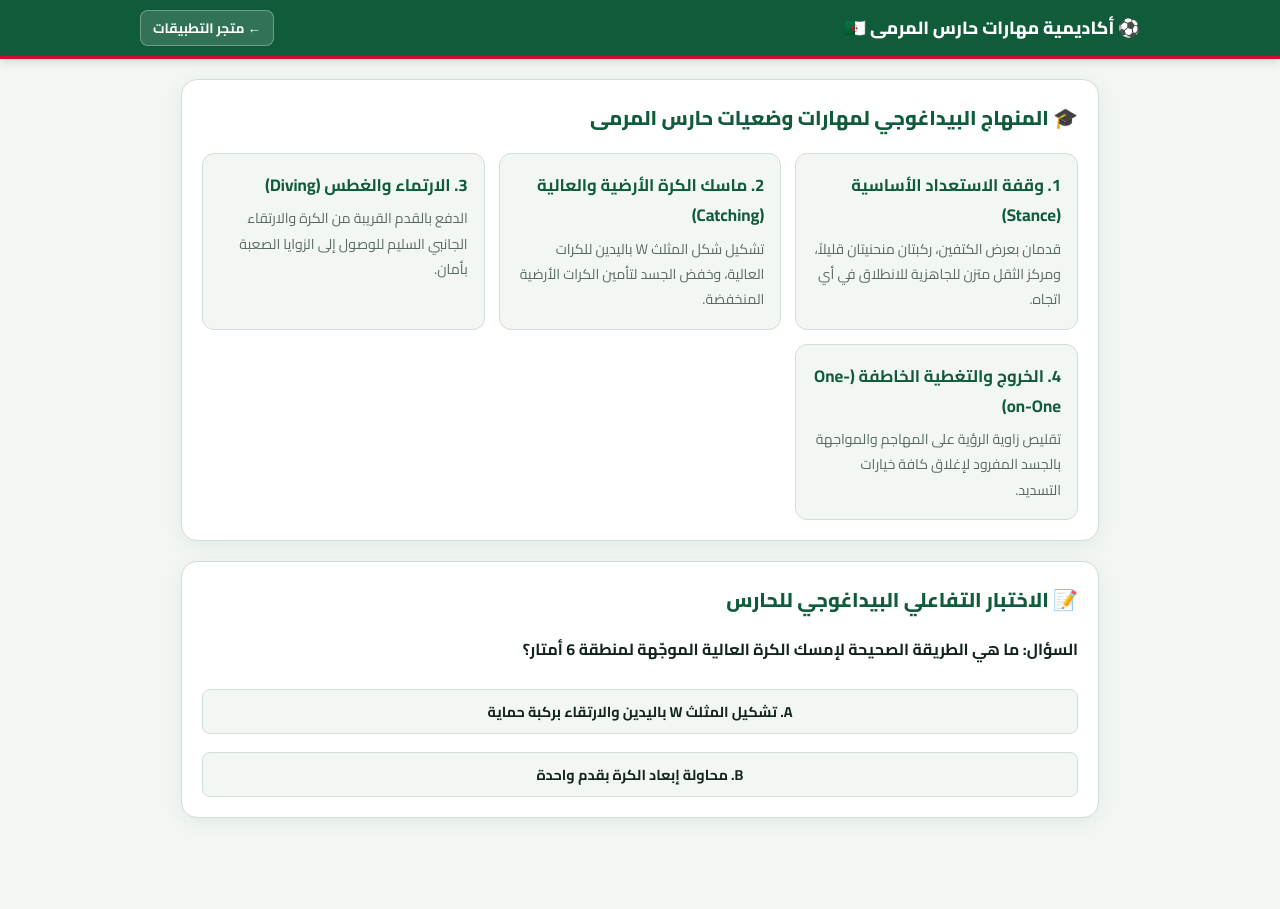
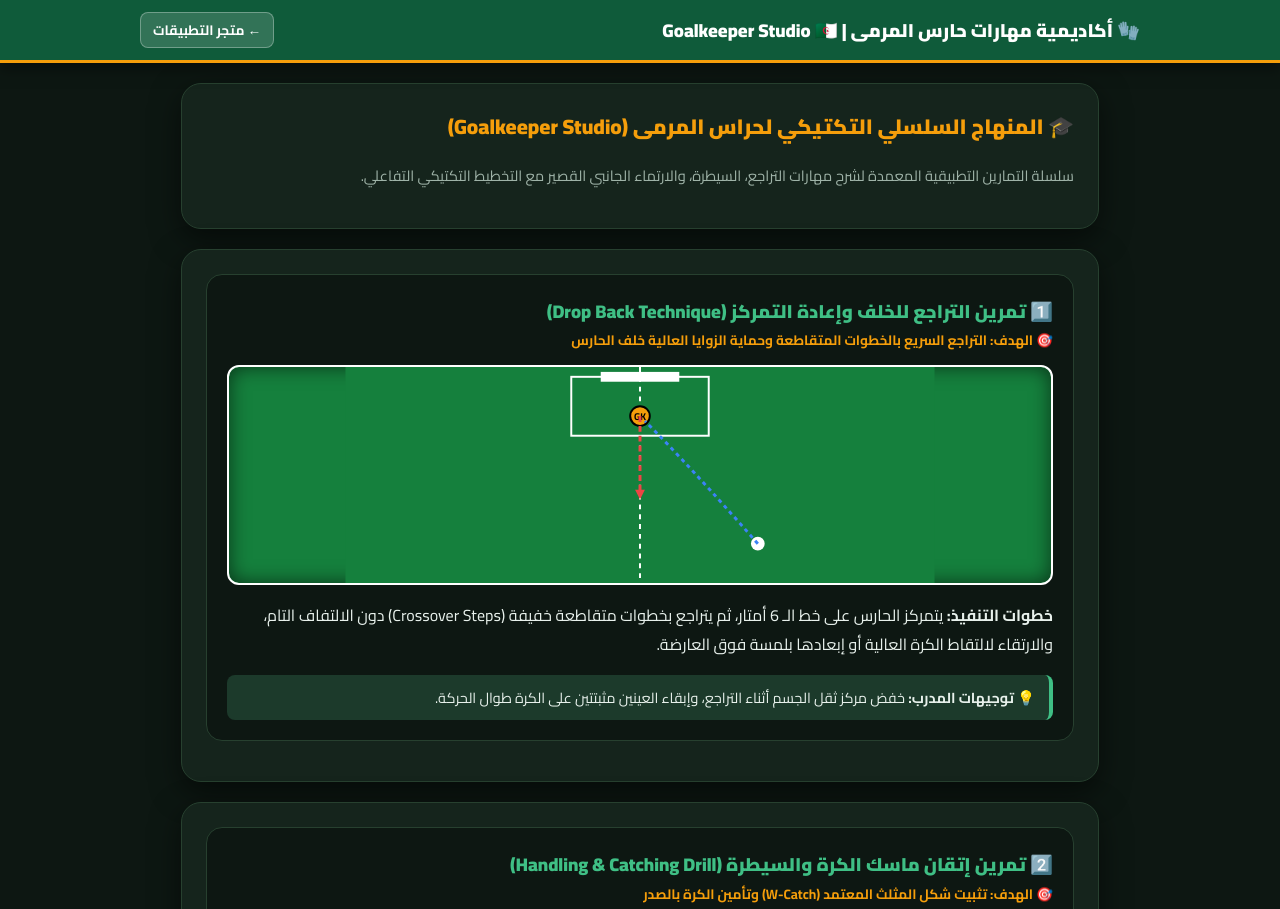
Before and after one commit to benabdallahhouari652-svg/houari-apps, a plain HTML site: page gk-academy.html in a window 1280 px wide. Shown: the top 909 px of the page. Before the commit the page ends 858 px from the top, so only its background shows below. Drawn offline with Linux system fonts and the light colour scheme.

Commit message:
AddGoalkeeperStudioDrillsWithPitchDiagramsToAcademy

```diff
--- a/gk-academy.html
+++ b/gk-academy.html
@@ -3,8 +3,8 @@
 <head>
 <meta charset="utf-8">
 <meta name="viewport" content="width=device-width, initial-scale=1, viewport-fit=cover">
-<title>أكاديمية مهارات حارس المرمى ⚽🇩🇿 | GK SKILLS ACADEMY</title>
-<meta name="description" content="منصة تعليمية بيداغوجية لشرح وضعيات ومهارات حارس المرمى مع التقييم التفاعلي ولوحة تحكم المدرب.">
+<title>أكاديمية مهارات حارس المرمى ⚽🇩🇿 | Goalkeeper Studio Academy</title>
+<meta name="description" content="المنهاج البيداغوجي الشامل لمهارات ووضعيات حارس المرمى مع الرسوم التكتيكية والتمارين التطبيقية الميدانية من تطوير المربي بن عبدالله الهواري.">
 <meta name="theme-color" content="#0f5b3a">
 
 <link rel="manifest" href="manifest.json">
@@ -13,23 +13,6 @@
 <link href="https://fonts.googleapis.com/css2?family=Cairo:wght@400;600;700;800;900&display=swap" rel="stylesheet">
 
 <style>
-:root {
-  --bg: #f3f7f4;
-  --card: #ffffff;
-  --ink: #12241b;
-  --mut: #5a6b62;
-  --g: #0f5b3a;
-  --g-light: #167a4e;
-  --g2: #d9ece2;
-  --r: #c8102e;
-  --gold: #d97706;
-  --ln: #d3ded7;
-  --shadow: 0 4px 20px rgba(15, 91, 58, 0.08);
-  --radius: 16px;
-  box-sizing: border-box;
-}
-
-@media (prefers-color-scheme: dark) {
 :root {
   --bg: #0d1712;
   --card: #15241c;
@@ -41,131 +24,74 @@
   --r: #ef4444;
   --gold: #f59e0b;
   --ln: #27402f;
-    --shadow: 0 4px 20px rgba(0, 0, 0, 0.3);
-  }
+  --shadow: 0 10px 30px rgba(0,0,0,0.5);
+  box-sizing: border-box;
 }
 
 * { box-sizing: border-box; }
 body {
-  margin: 0;
-  background: var(--bg);
-  color: var(--ink);
-  font-family: 'Cairo', system-ui, sans-serif;
-  line-height: 1.8;
+  margin: 0; background: var(--bg); color: var(--ink);
+  font-family: 'Cairo', system-ui, sans-serif; line-height: 1.8;
   -webkit-tap-highlight-color: transparent;
 }
 
 a { color: inherit; text-decoration: none; }
 
 header {
-  position: sticky;
-  top: 0;
-  z-index: 100;
-  background: #0f5b3a;
-  color: #fff;
-  border-bottom: 3px solid var(--r);
-  padding: 10px 16px;
-  box-shadow: 0 2px 10px rgba(0,0,0,0.15);
+  position: sticky; top: 0; z-index: 100;
+  background: #0f5b3a; color: #fff; border-bottom: 3px solid var(--gold);
+  padding: 12px 16px; box-shadow: 0 4px 15px rgba(0,0,0,0.5);
 }
 .header-bar {
-  max-width: 1000px;
-  margin: 0 auto;
-  display: flex;
-  align-items: center;
-  justify-content: space-between;
+  max-width: 1000px; margin: 0 auto;
+  display: flex; align-items: center; justify-content: space-between;
 }
-.brand {
-  font-weight: 800;
-  font-size: 1.1rem;
-  display: flex;
-  align-items: center;
-  gap: 8px;
-}
+.brand { font-weight: 900; font-size: 1.15rem; display: flex; align-items: center; gap: 8px; }
 .btn-hdr {
-  background: rgba(255,255,255,0.15);
-  color: #fff;
-  border: 1px solid rgba(255,255,255,0.3);
-  padding: 5px 12px;
-  border-radius: 8px;
-  font-family: inherit;
-  font-size: 0.85rem;
-  font-weight: 700;
-  cursor: pointer;
+  background: rgba(255,255,255,0.15); color: #fff; border: 1px solid rgba(255,255,255,0.3);
+  padding: 5px 12px; border-radius: 8px; font-family: inherit; font-size: 0.85rem; font-weight: 700; cursor: pointer;
 }
 
-main {
-  max-width: 950px;
-  margin: 0 auto;
-  padding: 20px 16px;
+main { max-width: 950px; margin: 0 auto; padding: 20px 16px; }
+
+.card {
+  background: var(--card); border: 1px solid var(--ln); border-radius: 20px;
+  padding: 24px; box-shadow: var(--shadow); margin-bottom: 20px;
 }
 
-.card {
-  background: var(--card);
-  border: 1px solid var(--ln);
-  border-radius: var(--radius);
-  padding: 20px;
-  box-shadow: var(--shadow);
-  margin-bottom: 20px;
+h2 { font-size: 1.3rem; font-weight: 900; margin-top: 0; color: var(--gold); display: flex; align-items: center; gap: 8px; }
+
+.drill-item {
+  background: var(--bg); border: 1px solid var(--ln); border-radius: 16px;
+  padding: 20px; margin-bottom: 16px;
+}
+.drill-title { font-size: 1.15rem; font-weight: 900; color: var(--g); margin-top: 0; }
+.drill-meta { font-size: 0.85rem; color: var(--gold); font-weight: 700; margin-bottom: 10px; }
+
+.pitch-diagram {
+  width: 100%; height: 220px; background: #15803d; border: 2px solid #fff;
+  border-radius: 12px; margin: 12px 0; overflow: hidden; position: relative;
+  box-shadow: inset 0 0 20px rgba(0,0,0,0.6);
 }
 
-h2 {
-  font-size: 1.25rem;
-  font-weight: 800;
-  margin-top: 0;
-  color: var(--g);
+.coaching-points {
+  background: var(--g2); border-inline-start: 4px solid var(--g);
+  padding: 10px 14px; border-radius: 8px; margin-top: 10px; font-size: 0.9rem;
 }
 
-.skill-list {
-  display: grid;
-  grid-template-columns: repeat(auto-fill, minmax(280px, 1fr));
-  gap: 14px;
-}
-.skill-item {
-  background: var(--bg);
-  border: 1px solid var(--ln);
-  border-radius: 12px;
-  padding: 16px;
-}
-.skill-item h3 { margin: 0 0 6px; font-size: 1.05rem; color: var(--g); }
-.skill-item p { margin: 0; font-size: 0.88rem; color: var(--mut); }
-
 .btn-act {
-  background: var(--g);
-  color: #fff;
-  border: none;
-  padding: 8px 16px;
-  border-radius: 8px;
-  font-family: inherit;
-  font-weight: 700;
-  font-size: 0.9rem;
-  cursor: pointer;
-  display: inline-flex;
-  align-items: center;
-  justify-content: center;
-  gap: 6px;
-  margin-top: 10px;
+  background: var(--g); color: #000; border: none; padding: 10px 20px;
+  border-radius: 10px; font-family: inherit; font-weight: 900; font-size: 0.95rem; cursor: pointer;
+  display: inline-flex; align-items: center; justify-content: center; gap: 6px;
 }
 .btn-act:hover { background: var(--g-light); }
 
 .toast {
-  position: fixed;
-  bottom: 24px;
-  left: 50%;
-  transform: translateX(-50%) translateY(100px);
-  background: #1e293b;
-  color: #fff;
-  padding: 10px 20px;
-  border-radius: 99px;
-  font-weight: 700;
-  font-size: 0.9rem;
-  z-index: 1000;
-  opacity: 0;
-  transition: all 0.3s;
+  position: fixed; bottom: 24px; left: 50%; transform: translateX(-50%) translateY(100px);
+  background: #1e293b; color: #fff; padding: 10px 20px; border-radius: 99px;
+  font-weight: 700; font-size: 0.9rem; z-index: 1000; opacity: 0; transition: all 0.3s;
 }
-.toast.show {
-  transform: translateX(-50%) translateY(0);
-  opacity: 1;
-}
+.toast.show { transform: translateX(-50%) translateY(0); opacity: 1; }
 </style>
 </head>
 <body>
@@ -173,7 +99,7 @@ h2 {
 <header>
   <div class="header-bar">
     <div class="brand">
-      ⚽ أكاديمية مهارات حارس المرمى 🇩🇿
+      🧤 أكاديمية مهارات حارس المرمى | Goalkeeper Studio 🇩🇿
     </div>
     <a class="btn-hdr" href="index.html">← متجر التطبيقات</a>
   </div>
@@ -181,34 +107,105 @@ h2 {
 
 <main>
   <div class="card">
-    <h2>🎓 المنهاج البيداغوجي لمهارات وضعيات حارس المرمى</h2>
-    <div class="skill-list">
-      <div class="skill-item">
-        <h3>1. وقفة الاستعداد الأساسية (Stance)</h3>
-        <p>قدمان بعرض الكتفين، ركبتان منحنيتان قليلاً، ومركز الثقل متزن للجاهزية للانطلاق في أي اتجاه.</p>
+    <h2>🎓 المنهاج السلسلي التكتيكي لحراس المرمى (Goalkeeper Studio)</h2>
+    <p style="font-size:0.92rem; color:var(--mut);">سلسلة التمارين التطبيقية المعمدة لشرح مهارات التراجع، السيطرة، والارتماء الجانبي القصير مع التخطيط التكتيكي التفاعلي.</p>
   </div>
-      <div class="skill-item">
-        <h3>2. ماسك الكرة الأرضية والعالية (Catching)</h3>
-        <p>تشكيل شكل المثلث W باليدين للكرات العالية، وخفض الجسد لتأمين الكرات الأرضية المنخفضة.</p>
+
+  <!-- Drill 1 -->
+  <div class="card">
+    <div class="drill-item">
+      <div class="drill-title">1️⃣ تمرين التراجع للخلف وإعادة التمركز (Drop Back Technique)</div>
+      <div class="drill-meta">🎯 الهدف: التراجع السريع بالخطوات المتقاطعة وحماية الزوايا العالية خلف الحارس</div>
+
+      <!-- Pitch Diagram 1 -->
+      <div class="pitch-diagram">
+        <svg width="100%" height="100%" viewBox="0 0 600 220">
+          <rect width="600" height="220" fill="#15803d"/>
+          <line x1="300" y1="0" x2="300" y2="220" stroke="#fff" stroke-width="2" stroke-dasharray="5,5"/>
+          <rect x="230" y="10" width="140" height="60" fill="none" stroke="#fff" stroke-width="2"/>
+          <!-- Goal -->
+          <rect x="260" y="5" width="80" height="10" fill="#fff"/>
+          <!-- Goalkeeper -->
+          <circle cx="300" cy="50" r="10" fill="#f59e0b" stroke="#000" stroke-width="2"/>
+          <text x="300" y="54" font-size="10" font-family="Cairo" font-weight="bold" text-anchor="middle" fill="#000">GK</text>
+          <!-- Dropback Arrow -->
+          <path d="M 300 50 L 300 130" stroke="#ef4444" stroke-width="3" stroke-dasharray="6,4"/>
+          <polygon points="300,135 295,125 305,125" fill="#ef4444"/>
+          <!-- Ball Path -->
+          <circle cx="420" cy="180" r="7" fill="#fff"/>
+          <path d="M 420 180 Q 350 100 305 55" stroke="#3b82f6" stroke-width="3" stroke-dasharray="4,4" fill="none"/>
+        </svg>
       </div>
-      <div class="skill-item">
-        <h3>3. الارتماء والغطس (Diving)</h3>
-        <p>الدفع بالقدم القريبة من الكرة والارتقاء الجانبي السليم للوصول إلى الزوايا الصعبة بأمان.</p>
-      </div>
-      <div class="skill-item">
-        <h3>4. الخروج والتغطية الخاطفة (One-on-One)</h3>
-        <p>تقليص زاوية الرؤية على المهاجم والمواجهة بالجسد المفرود لإغلاق كافة خيارات التسديد.</p>
+
+      <p><b>خطوات التنفيذ:</b> يتمركز الحارس على خط الـ 6 أمتار، ثم يتراجع بخطوات متقاطعة خفيفة (Crossover Steps) دون الالتفاف التام، والارتقاء لالتقاط الكرة العالية أو إبعادها بلمسة فوق العارضة.</p>
+
+      <div class="coaching-points">
+        <b>💡 توجيهات المدرب:</b> خفض مركز ثقل الجسم أثناء التراجع، وإبقاء العينين مثبتتين على الكرة طوال الحركة.
       </div>
     </div>
   </div>
 
+  <!-- Drill 2 -->
   <div class="card">
-    <h2>📝 الاختبار التفاعلي البيداغوجي للحارس</h2>
-    <p style="font-weight:700;">السؤال: ما هي الطريقة الصحيحة لإمسك الكرة العالية الموجّهة لمنطقة 6 أمتار؟</p>
-    <div style="display:flex; flex-direction:column; gap:8px;">
-      <button class="btn-act" style="background:var(--bg); color:var(--ink); border:1px solid var(--ln); text-align:right;" onclick="checkAnswer(true)">A. تشكيل المثلث W باليدين والارتقاء بركبة حماية</button>
-      <button class="btn-act" style="background:var(--bg); color:var(--ink); border:1px solid var(--ln); text-align:right;" onclick="checkAnswer(false)">B. محاولة إبعاد الكرة بقدم واحدة</button>
+    <div class="drill-item">
+      <div class="drill-title">2️⃣ تمرين إتقان ماسك الكرة والسيطرة (Handling & Catching Drill)</div>
+      <div class="drill-meta">🎯 الهدف: تثبيت شكل المثلث المعتمد (W-Catch) وتأمين الكرة بالصدر</div>
+
+      <!-- Pitch Diagram 2 -->
+      <div class="pitch-diagram">
+        <svg width="100%" height="100%" viewBox="0 0 600 220">
+          <rect width="600" height="220" fill="#15803d"/>
+          <!-- Cones -->
+          <polygon points="200,110 193,125 207,125" fill="#f59e0b"/>
+          <polygon points="250,110 243,125 257,125" fill="#f59e0b"/>
+          <polygon points="300,110 293,125 307,125" fill="#f59e0b"/>
+          <!-- Goalkeeper -->
+          <circle cx="250" cy="80" r="10" fill="#f59e0b" stroke="#000" stroke-width="2"/>
+          <!-- Ball -->
+          <circle cx="250" cy="170" r="8" fill="#fff"/>
+          <line x1="250" y1="170" x2="250" y2="92" stroke="#3b82f6" stroke-width="3" stroke-dasharray="4,4"/>
+        </svg>
       </div>
+
+      <p><b>خطوات التنفيذ:</b> يتحرك الحارس بين الأقماع بخطوات جانبية سريعة (Footwork Agility)، ثم يستقبل التسديدات الموجهة نحو الصدر أو الأرض مع تشكيل الـ W بالأصابع وتأمين الكرة فوراً.</p>
+
+      <div class="coaching-points">
+        <b>💡 توجيهات المدرب:</b> اليدين أمام الجسم دائماً قبل وصول الكرة، وامتصاص القوة بالرغبة والذراعين.
+      </div>
+    </div>
+  </div>
+
+  <!-- Drill 3 -->
+  <div class="card">
+    <div class="drill-item">
+      <div class="drill-title">3️⃣ تمرين الارتماء الجانبي القصير والرد السريع (Short Dive & Reaction)</div>
+      <div class="drill-meta">🎯 الهدف: تطوير رد الفعل والغطس السريع للتسديدات الأرضية القريبة</div>
+
+      <!-- Pitch Diagram 3 -->
+      <div class="pitch-diagram">
+        <svg width="100%" height="100%" viewBox="0 0 600 220">
+          <rect width="600" height="220" fill="#15803d"/>
+          <!-- Goal -->
+          <rect x="240" y="10" width="120" height="12" fill="#fff"/>
+          <!-- Goalkeeper Dive -->
+          <circle cx="280" cy="50" r="10" fill="#f59e0b" stroke="#000" stroke-width="2"/>
+          <line x1="280" y1="50" x2="210" y2="70" stroke="#ef4444" stroke-width="4"/>
+          <!-- Shot Path -->
+          <circle cx="200" cy="180" r="8" fill="#fff"/>
+          <line x1="200" y1="180" x2="210" y2="70" stroke="#3b82f6" stroke-width="3" stroke-dasharray="4,4"/>
+        </svg>
+      </div>
+
+      <p><b>خطوات التنفيذ:</b> يتمركز الحارس في وضعية الجاهزية، ويطلق المدرب تسديدة أرضية زاحفة نحو الزاوية الضيقة، فيندفع الحارس بالقدم القريبة واليد الممتدة للسيطرة على الكرة أو إبعادها.</p>
+
+      <div class="coaching-points">
+        <b>💡 توجيهات المدرب:</b> الهبوط السليم على جانب الجسد (الفخذ والظهر) لتجنب الإصابة، والنهوض السريع للكرة الثانية.
+      </div>
+    </div>
+  </div>
+
+  <div class="card" style="text-align:center;">
+    <button class="btn-act" onclick="window.print()">🖨️ طباعة دليل التمارين البيداغوجي PDF</button>
   </div>
 </main>
 
@@ -219,15 +216,7 @@ const toast = document.getElementById("toast");
 function showToast(msg) {
   toast.textContent = msg;
   toast.classList.add("show");
-  setTimeout(() => toast.classList.remove("show"), 2800);
-}
-
-function checkAnswer(correct) {
-  if (correct) {
-    showToast("إجابة صحيحة برافو! 🌟 حصلت على 5 نقاط تفوق");
-  } else {
-    showToast("إجابة خاطئة! حاول مراجعة درس وقفة الاستعداد");
-  }
+  setTimeout(() => toast.classList.remove("show"), 2500);
 }
 </script>
 </body>
```
Lines whose indentation alone changed are shown as unchanged.
